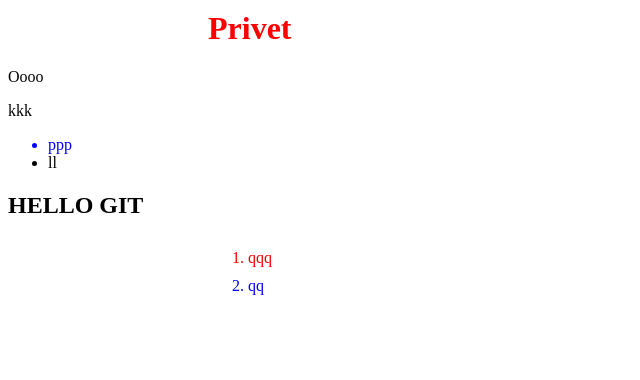
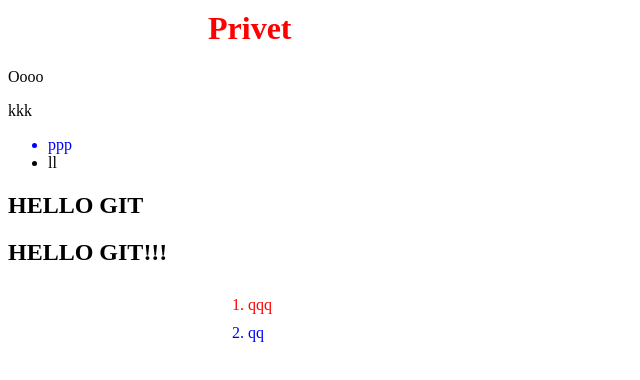
Before and after one commit to koada-16/evgeniya_project, a plain HTML site: page index.html in a window 1280 px wide. Shown: the whole page, without its empty margins (0-640 px from the left). Drawn offline with Linux system fonts and the light colour scheme.

Commit message:
добавил ещё фишку

```diff
--- a/index.html
+++ b/index.html
@@ -16,6 +16,8 @@
      <li>ll </li>
   </ul>
   <h2> HELLO GIT </h2>
+  <h2> HELLO GIT!!! </h2>
+
    <ol class="red">
      <li>qqq</li>
      <li id="blue">qq</li>
```
